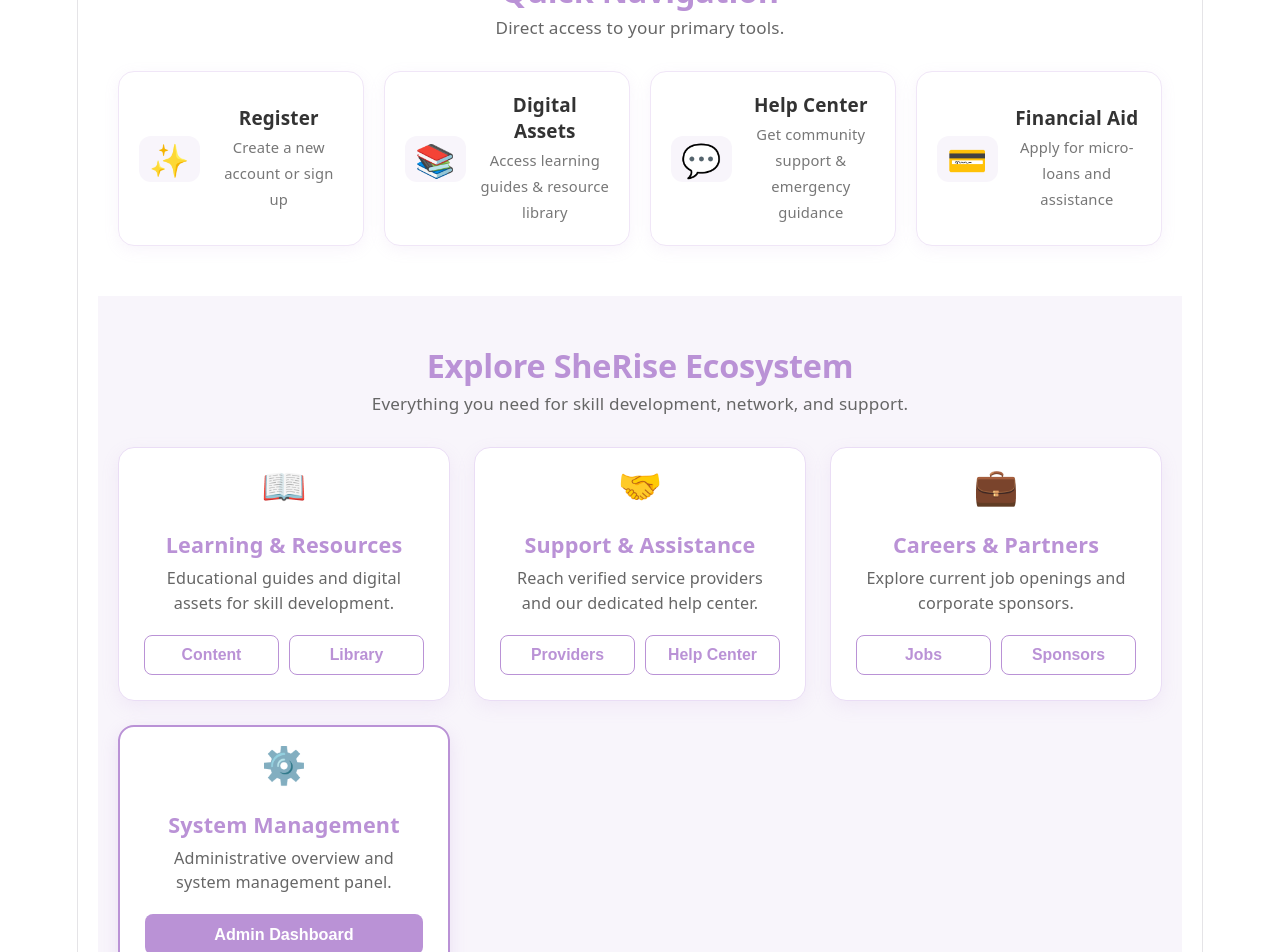
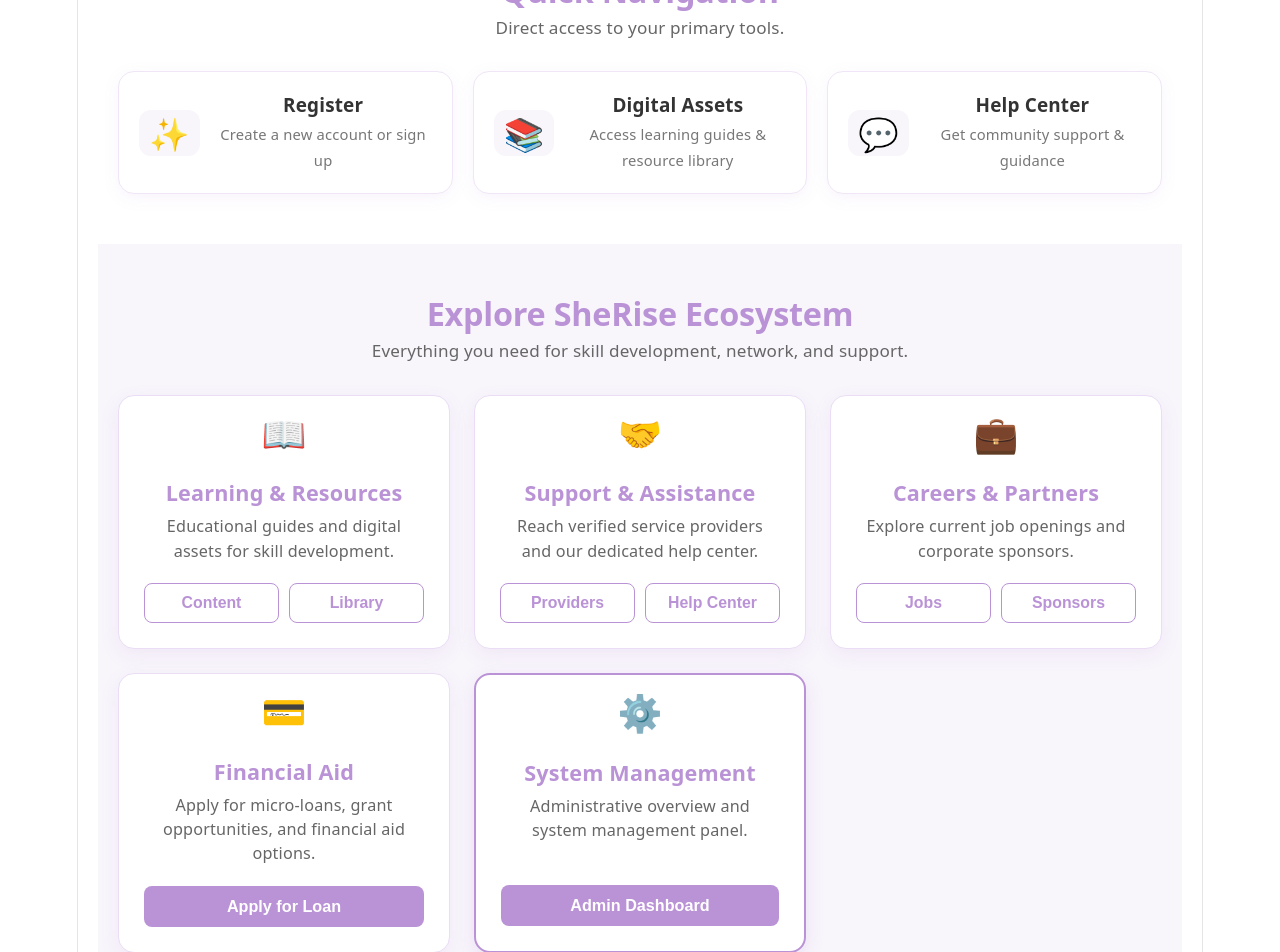
Before and after one commit to SusmitaRaniMohontho/SheRise, a React (Vite) app: page /home in a window 1280 px wide. Shown: the part 1040-1992 px from the top of the page. Built offline with nearby package versions, Linux system fonts and the light colour scheme.

Commit message:
resolved

```diff
--- a/src/pages/Home.jsx
+++ b/src/pages/Home.jsx
@@ -22,11 +22,10 @@
 
   return (
     <div style={styles.pageWrapper}>
-      {/* 1. Large Screen Hero Section */}
+      {/* 1. Hero Section */}
       <div style={styles.heroSection}>
         <div style={styles.heroOverlay}></div>
 
-        {/* Top Right Action Badge */}
         <div style={styles.topRightActions}>
           <button
             onClick={() => navigate("/profile")}
@@ -39,13 +38,12 @@
         <div style={styles.heroContent}>
           <h1 style={styles.heroTitle}>Rise Together. Succeed Together.</h1>
           <p style={styles.heroSubtitle}>
-            Empowering women through education, community support, and career
-            growth.
+            Empowering women through education, community support, and career growth.
           </p>
         </div>
       </div>
 
-      {/* 2. Standalone Search Section */}
+      {/* 2. Search Section */}
       <div style={styles.searchSectionWrapper}>
         <div style={styles.searchContainer}>
           <h3 style={styles.searchPromptText}>
@@ -66,7 +64,7 @@
         </div>
       </div>
 
-      {/* 3. Quick Navigation Hub */}
+      {/* 3. Quick Navigation Hub (Financial Aid removed) */}
       <div style={styles.sectionContainer}>
         <div style={styles.contentWidth}>
           <div style={styles.sectionHeaderBox}>
@@ -95,9 +93,7 @@
               <span style={styles.pillIcon}>📚</span>
               <div>
                 <h4 style={styles.pillTitle}>Digital Assets</h4>
-                <p style={styles.pillDesc}>
-                  Access learning guides & resource library
-                </p>
+                <p style={styles.pillDesc}>Access learning guides & resource library</p>
               </div>
             </div>
 
@@ -108,22 +104,7 @@
               <span style={styles.pillIcon}>💬</span>
               <div>
                 <h4 style={styles.pillTitle}>Help Center</h4>
-                <p style={styles.pillDesc}>
-                  Get community support & emergency guidance
-                </p>
-              </div>
-            </div>
-
-            <div
-              onClick={() => navigate("/loan")}
-              style={styles.featurePill}
-            >
-              <span style={styles.pillIcon}>💳</span>
-              <div>
-                <h4 style={styles.pillTitle}>Financial Aid</h4>
-                <p style={styles.pillDesc}>
-                  Apply for micro-loans and assistance
-                </p>
+                <p style={styles.pillDesc}>Get community support & guidance</p>
               </div>
             </div>
           </div>
@@ -207,6 +188,20 @@
               </div>
             </div>
 
+            <div style={styles.ecoCard}>
+              <div style={styles.cardHeaderIcon}>💳</div>
+              <h3 style={styles.ecoTitle}>Financial Aid</h3>
+              <p style={styles.ecoText}>
+                Apply for micro-loans, grant opportunities, and financial aid options.
+              </p>
+              <button
+                onClick={() => navigate("/loan")}
+                style={styles.specialBtn}
+              >
+                Apply for Loan
+              </button>
+            </div>
+
             <div style={styles.ecoCardSpecial}>
               <div style={styles.cardHeaderIcon}>⚙️</div>
               <h3 style={styles.ecoTitle}>System Management</h3>
@@ -224,7 +219,7 @@
         </div>
       </div>
 
-      {/* 5. Account Operations (Bottom Logout Section) */}
+      {/* 5. Account Operations */}
       <div style={styles.logoutSectionWrapper}>
         <div style={styles.contentWidth}>
           <div style={styles.logoutBox}>
```
